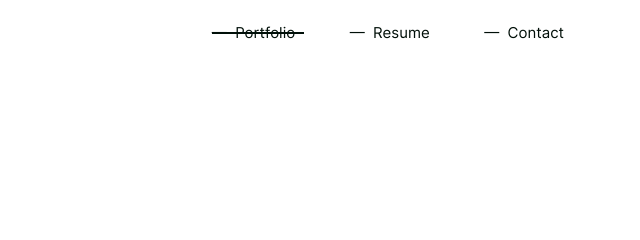
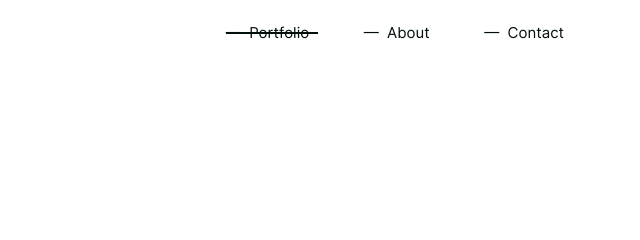
Before and after one commit to Saviofernandes1098/design, a plain HTML site: page zonder.html in a window 1280 px wide. Shown: the top 240 px of the page, 636-1276 px from the left. Drawn offline with Linux system fonts and the light colour scheme.

Commit message:
Update zonder.html

```diff
--- a/zonder.html
+++ b/zonder.html
@@ -39,7 +39,7 @@
             <nav class="templateux-menu js-templateux-menu" role="navigation">
               <ul class="list-unstyled">
                 <li class="active"><a class="animsition-link">— &nbspPortfolio</a></li>
-                <li><a href="about.html" class="animsition-link">— &nbspResume</a></li>
+                <li><a href="about.html" class="animsition-link">— &nbspAbout</a></li>
                 <li><a href="index.html#contact" class="animsition-link">— &nbspContact</a></li>
               </ul>
               <ul class="list-unstyled">
```
